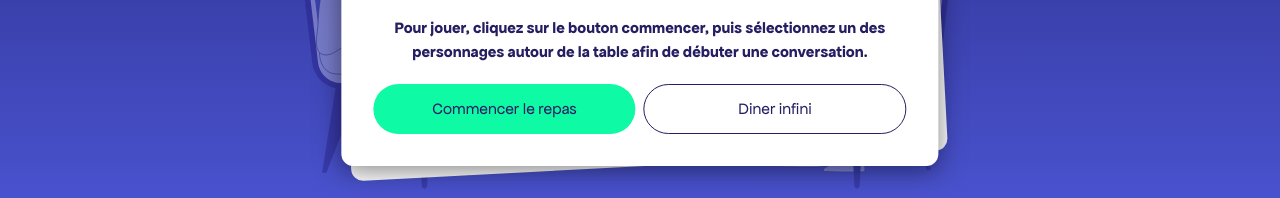
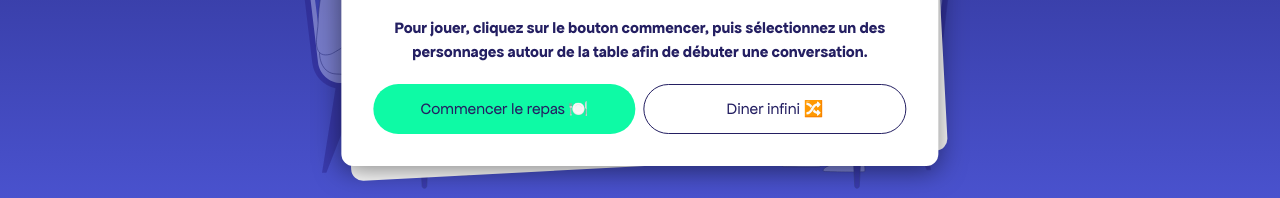
Before and after one commit to alexandre-mace/bonpote-diner-ecolo, a React (Create React App) app: page / in a window 1280 px wide. Shown: the part 476-674 px from the top of the page. Built offline with nearby package versions, Linux system fonts and the light colour scheme.

Commit message:
Add several emojis

```diff
--- a/src/App.js
+++ b/src/App.js
@@ -121,7 +121,7 @@ function App() {
                     }
                     {(started && !pickedPerson && !infinite) &&
                         <div className="w-[100%] absolute -top-4 left-1/2 -translate-x-1/2 text-center">
-                            <div className="text-vert-1 text-lg">Cliquez un personnage pour commencer un dialogue
+                            <div className="text-vert-1 text-lg">Cliquez sur un personnage pour commencer un dialogue 💬
                             </div>
                         </div>
                     }
--- a/src/components/OnBoarding.js
+++ b/src/components/OnBoarding.js
@@ -29,9 +29,9 @@ const OnBoarding = ({setStarted, handleStartInfinite}) => (
                         <div className={"flex flex-col md:flex-row flex-wrap md:flex-nowrap justify-center"}>
                             <div onClick={() => setStarted(true)}
                                  className="inline-flex w-full cursor-pointer justify-center items-center rounded-full px-6 py-3 text-center btn-primary md:mr-1">Commencer
-                                le repas</div>
+                                le repas 🍽️</div>
                             <div onClick={() => handleStartInfinite()}
-                                 className="inline-flex cursor-pointer w-full justify-center mt-2 md:mt-0 items-center rounded-full px-6 py-3 text-center btn-ternary md:ml-1">Diner infini</div>
+                                 className="inline-flex cursor-pointer w-full justify-center mt-2 md:mt-0 items-center rounded-full px-6 py-3 text-center btn-ternary md:ml-1">Diner infini 🔀 </div>
                         </div>
                     </div>
             ))
```
